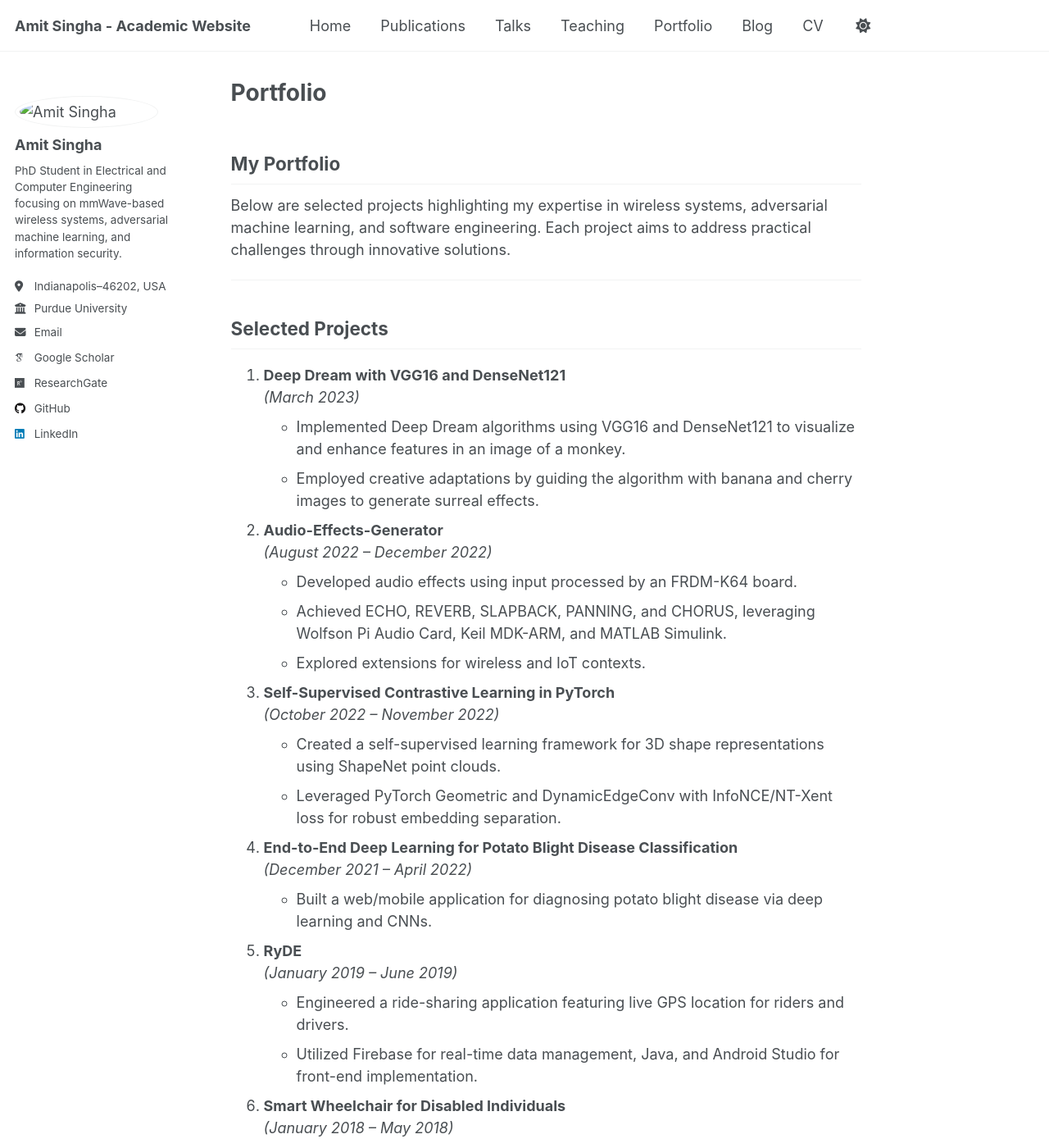
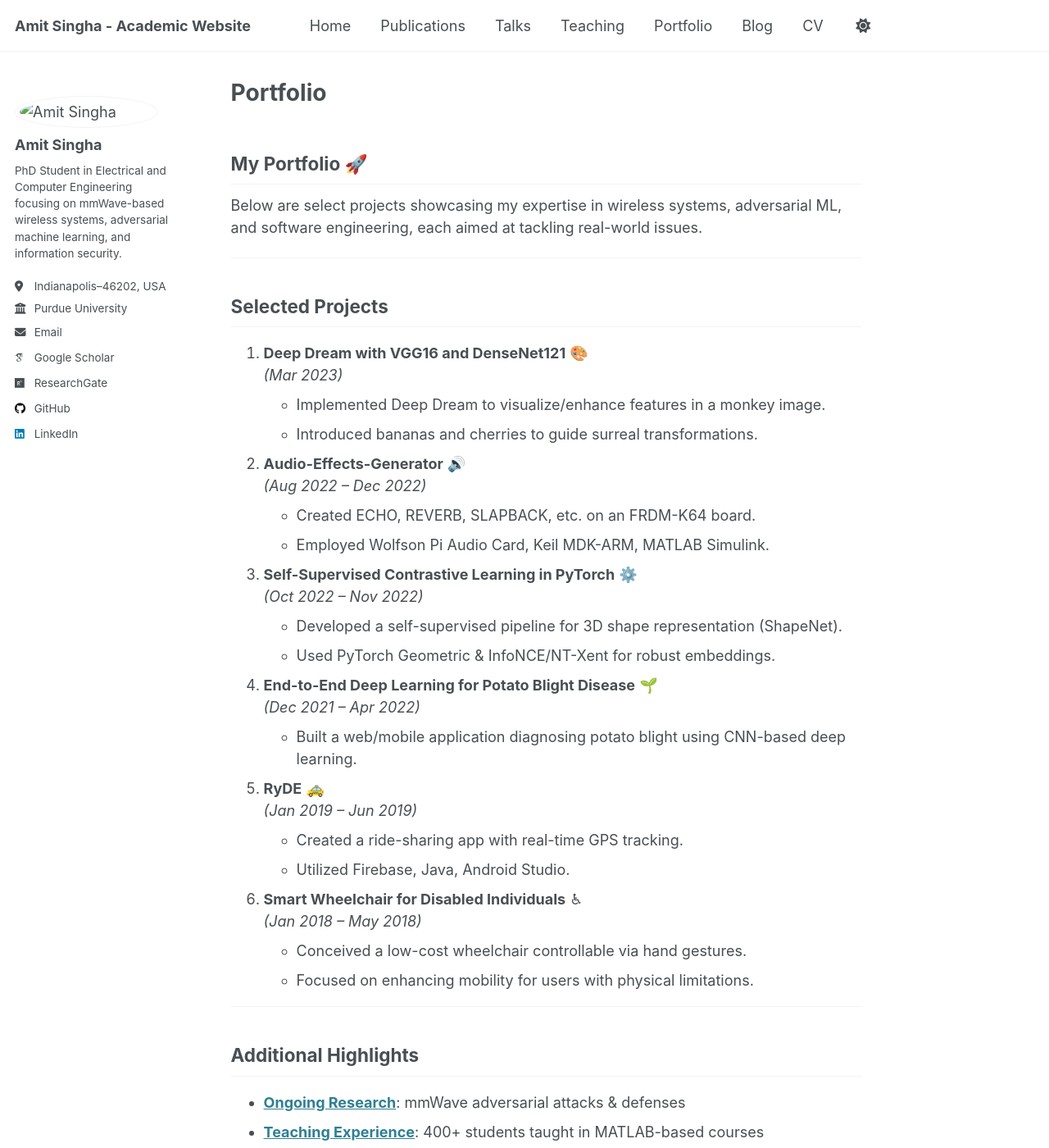
Before and after one commit to singpurdue/singpurdue.github.io, a Jekyll site: the page built from _pages/portfolio.md, in a window 1280 px wide and 1400 px high. Shown: the whole window at 82% size. Built offline with Jekyll 4.4.1, drawn with Linux system fonts in a browser that asks for light colours; emoji names are drawn with the system emoji font; some web fonts are replaced; some of the changed text lies outside the part shown.

Commit message:
Update portfolio.md

```diff
--- a/_pages/portfolio.md
+++ b/_pages/portfolio.md
@@ -5,48 +5,47 @@ permalink: /portfolio/
 author_profile: true
 ---
 
-## My Portfolio
+## My Portfolio :rocket:
 
-Below are selected projects highlighting my expertise in wireless systems, adversarial machine learning, and software engineering. Each project aims to address practical challenges through innovative solutions.
+Below are select projects showcasing my expertise in wireless systems, adversarial ML, and software engineering, each aimed at tackling real-world issues.
 
 ---
 
 ## Selected Projects
 
-1. **Deep Dream with VGG16 and DenseNet121**
-   *(March 2023)*
-   - Implemented Deep Dream algorithms using VGG16 and DenseNet121 to visualize and enhance features in an image of a monkey.
-   - Employed creative adaptations by guiding the algorithm with banana and cherry images to generate surreal effects.
+1. **Deep Dream with VGG16 and DenseNet121** :art:
+   *(Mar 2023)*
+   - Implemented Deep Dream to visualize/enhance features in a monkey image.
+   - Introduced bananas and cherries to guide surreal transformations.
 
-2. **Audio-Effects-Generator**
-   *(August 2022 – December 2022)*
-   - Developed audio effects using input processed by an FRDM-K64 board.
-   - Achieved ECHO, REVERB, SLAPBACK, PANNING, and CHORUS, leveraging Wolfson Pi Audio Card, Keil MDK-ARM, and MATLAB Simulink.
-   - Explored extensions for wireless and IoT contexts.
+2. **Audio-Effects-Generator** :loud_sound:
+   *(Aug 2022 – Dec 2022)*
+   - Created ECHO, REVERB, SLAPBACK, etc. on an FRDM-K64 board.
+   - Employed Wolfson Pi Audio Card, Keil MDK-ARM, MATLAB Simulink.
 
-3. **Self-Supervised Contrastive Learning in PyTorch**
-   *(October 2022 – November 2022)*
-   - Created a self-supervised learning framework for 3D shape representations using ShapeNet point clouds.
-   - Leveraged PyTorch Geometric and DynamicEdgeConv with InfoNCE/NT-Xent loss for robust embedding separation.
+3. **Self-Supervised Contrastive Learning in PyTorch** :gear:
+   *(Oct 2022 – Nov 2022)*
+   - Developed a self-supervised pipeline for 3D shape representation (ShapeNet).
+   - Used PyTorch Geometric & InfoNCE/NT-Xent for robust embeddings.
 
-4. **End-to-End Deep Learning for Potato Blight Disease Classification**
-   *(December 2021 – April 2022)*
-   - Built a web/mobile application for diagnosing potato blight disease via deep learning and CNNs.
+4. **End-to-End Deep Learning for Potato Blight Disease** :seedling:
+   *(Dec 2021 – Apr 2022)*
+   - Built a web/mobile application diagnosing potato blight using CNN-based deep learning.
 
-5. **RyDE**
-   *(January 2019 – June 2019)*
-   - Engineered a ride-sharing application featuring live GPS location for riders and drivers.
-   - Utilized Firebase for real-time data management, Java, and Android Studio for front-end implementation.
+5. **RyDE** :taxi:
+   *(Jan 2019 – Jun 2019)*
+   - Created a ride-sharing app with real-time GPS tracking.
+   - Utilized Firebase, Java, Android Studio.
 
-6. **Smart Wheelchair for Disabled Individuals**
-   *(January 2018 – May 2018)*
-   - Designed a cost-efficient wheelchair controllable through hand gestures.
-   - Focused on improving mobility solutions for users with physical disabilities.
+6. **Smart Wheelchair for Disabled Individuals** :wheelchair:
+   *(Jan 2018 – May 2018)*
+   - Conceived a low-cost wheelchair controllable via hand gestures.
+   - Focused on enhancing mobility for users with physical limitations.
 
 ---
 
 ## Additional Highlights
 
-- **[Ongoing Research](/publications/#ongoing-research-works)**: Investigating adversarial attacks & defenses in mmWave systems
-- **[Teaching Experience](/teaching/)**: Graduate TA for MATLAB-based engineering coursework
-- **[Full CV](/cv/)**: Complete academic and professional profile
+- **[Ongoing Research](/publications/#ongoing-research-works)**: mmWave adversarial attacks & defenses
+- **[Teaching Experience](/teaching/)**: 400+ students taught in MATLAB-based courses
+- **[Full CV](/cv/)**: Comprehensive academic and professional background
```
